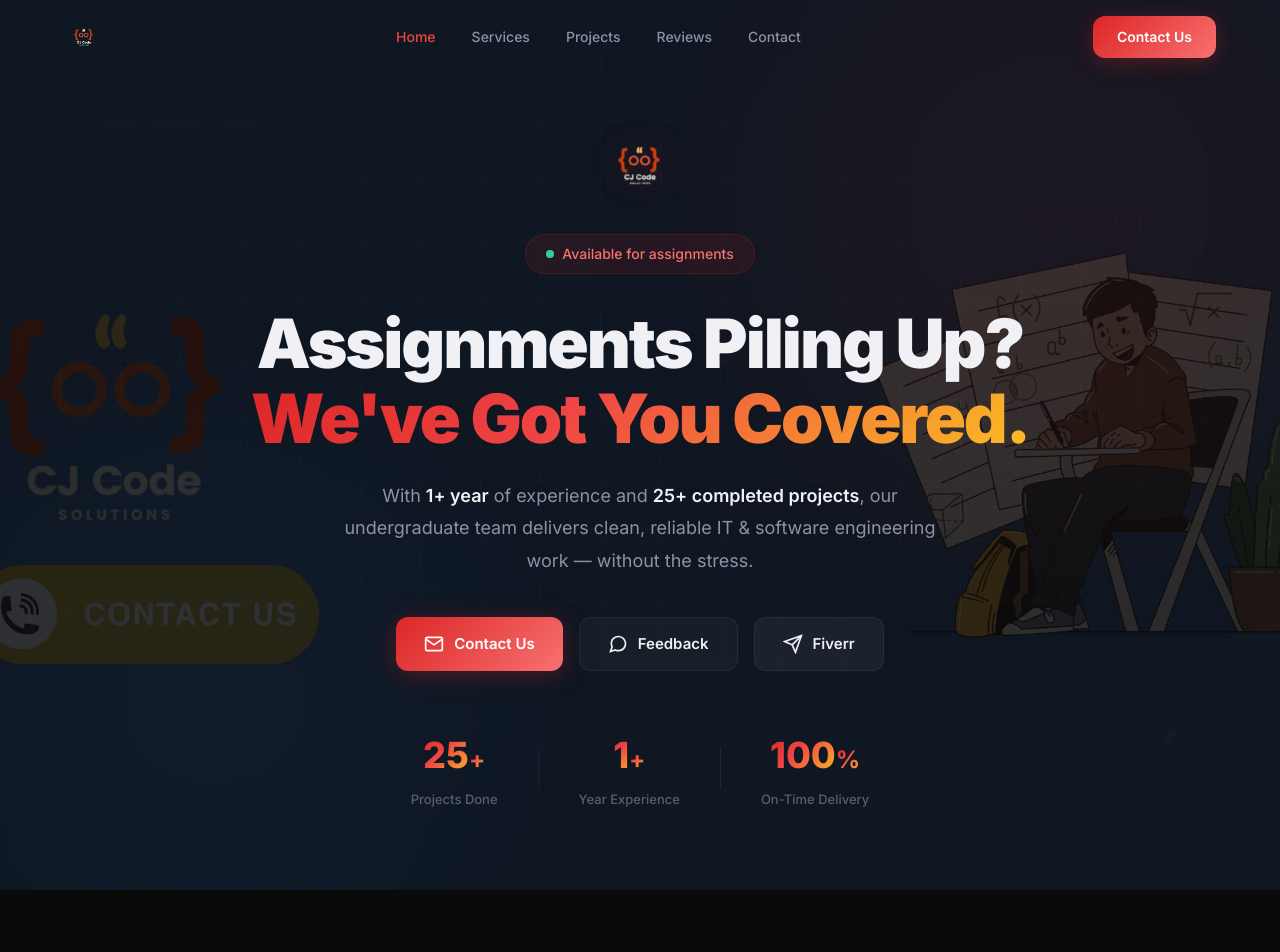
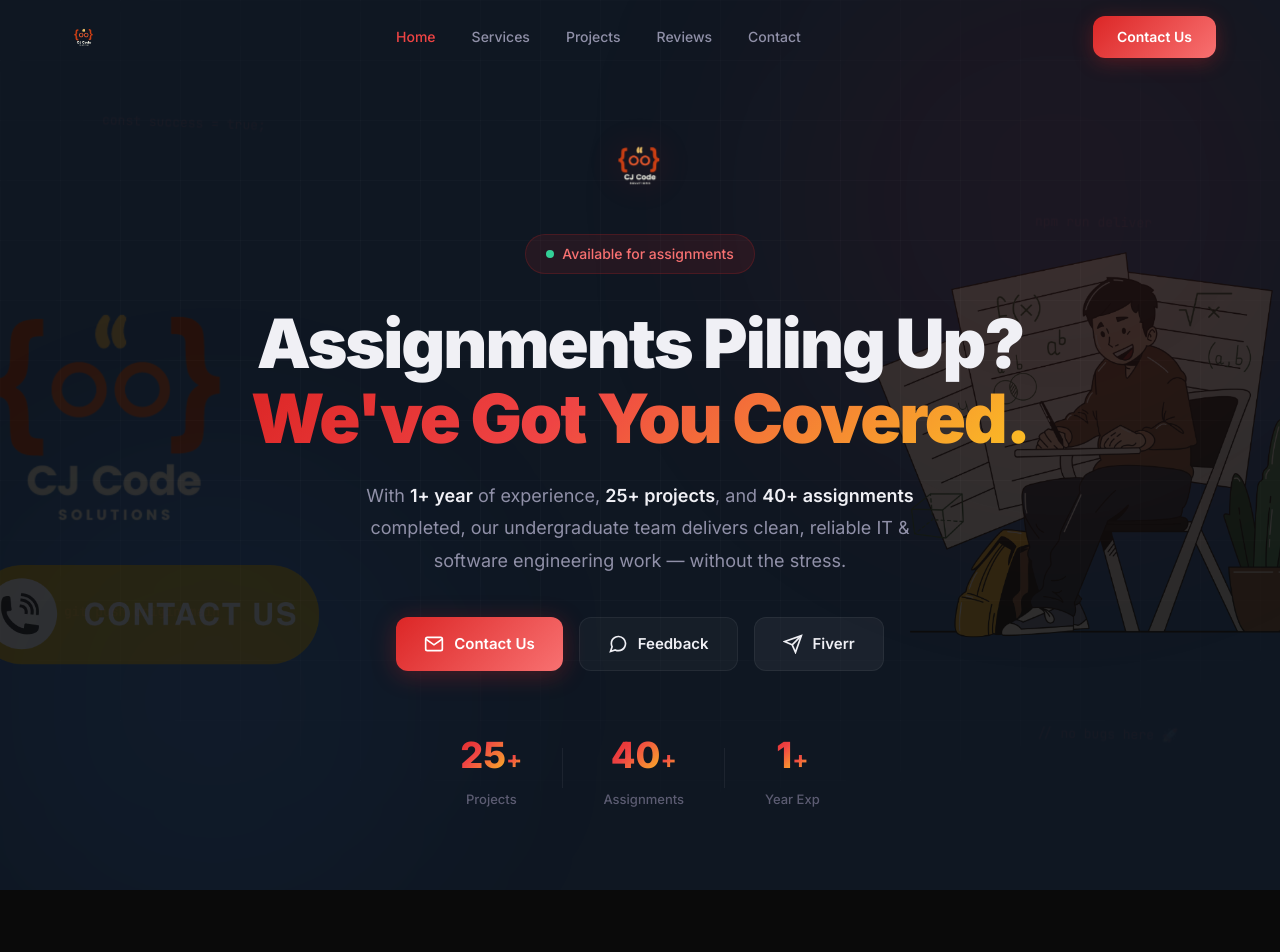
Before and after one commit to cjcodesolutions/cjcodesolutions.github.io, a React (Vite) app: page / in a window 1280 px wide. Shown: the top 952 px of the page. Built offline with nearby package versions, Linux system fonts and the light colour scheme; no server answers.

Commit message:
update home page

```diff
--- a/index.html
+++ b/index.html
@@ -3,8 +3,8 @@
 <head>
     <meta charset="UTF-8" />
     <meta name="viewport" content="width=device-width, initial-scale=1.0" />
-    <title>CJ Code Solutions — IT & Software Assignment Help | 25+ Projects Delivered</title>
-    <meta name="description" content="CJ Code Solutions — Your go-to team for IT & Software Engineering assignments. 1+ year experience, 25+ projects delivered." />
+    <title>CJ Code Solutions — IT & Software Assignment Help | 40+ Assignments Delivered</title>
+    <meta name="description" content="CJ Code Solutions — Your go-to team for IT & Software Engineering assignments. 1+ year experience, 40+ assignments and 25+ projects delivered." />
     <meta name="keywords" content="assignment help, IT projects, software engineering, web development, React, Spring Boot, freelancer, student help" />
     <meta name="author" content="CJ Code Solutions" />
     <link rel="icon" type="image/png" href="/logo.png" />
--- a/src/pages/Home.jsx
+++ b/src/pages/Home.jsx
@@ -52,7 +52,7 @@ export default function Home() {
             <span className="hero-line hero-gradient">We've Got You Covered.</span>
           </h1>
           <p className="hero-subtitle">
-            With <strong>1+ year</strong> of experience and <strong>25+ completed projects</strong>,
+            With <strong>1+ year</strong> of experience, <strong>25+ projects</strong>, and <strong>40+ assignments</strong> completed,
             our undergraduate team delivers clean, reliable IT & software engineering work — without the stress.
           </p>
           <div className="hero-actions">
@@ -70,11 +70,11 @@ export default function Home() {
             </a>
           </div>
           <div className="hero-stats-row" ref={statsRef}>
-            <StatCounter target={25} suffix="+" label="Projects Done" animate={statsCounted} />
+            <StatCounter target={25} suffix="+" label="Projects" animate={statsCounted} />
             <div className="hero-stat-divider"></div>
-            <StatCounter target={1} suffix="+" label="Year Experience" animate={statsCounted} />
+            <StatCounter target={40} suffix="+" label="Assignments" animate={statsCounted} />
             <div className="hero-stat-divider"></div>
-            <StatCounter target={100} suffix="%" label="On-Time Delivery" animate={statsCounted} />
+            <StatCounter target={1} suffix="+" label="Year Exp" animate={statsCounted} />
           </div>
         </div>
         <div className="hero-scroll-indicator">
```
